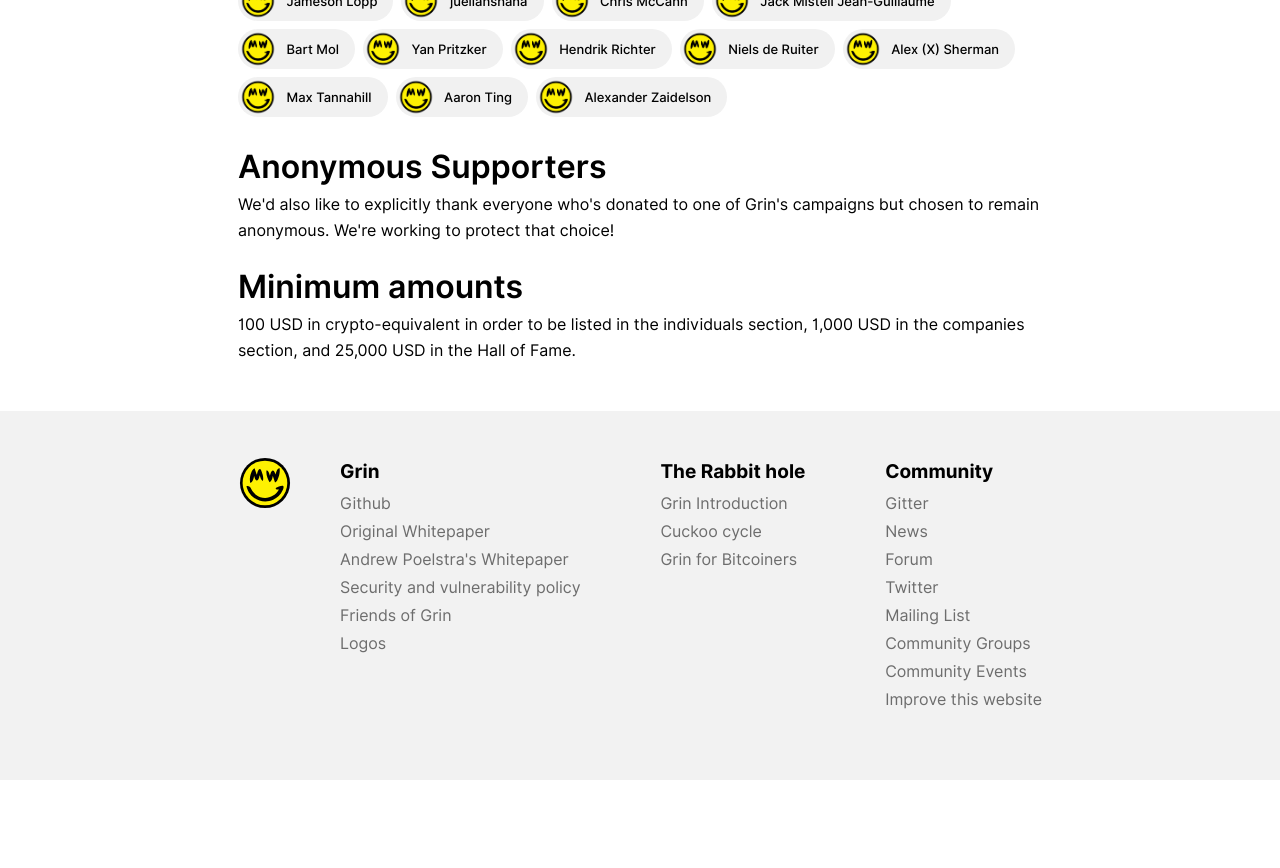
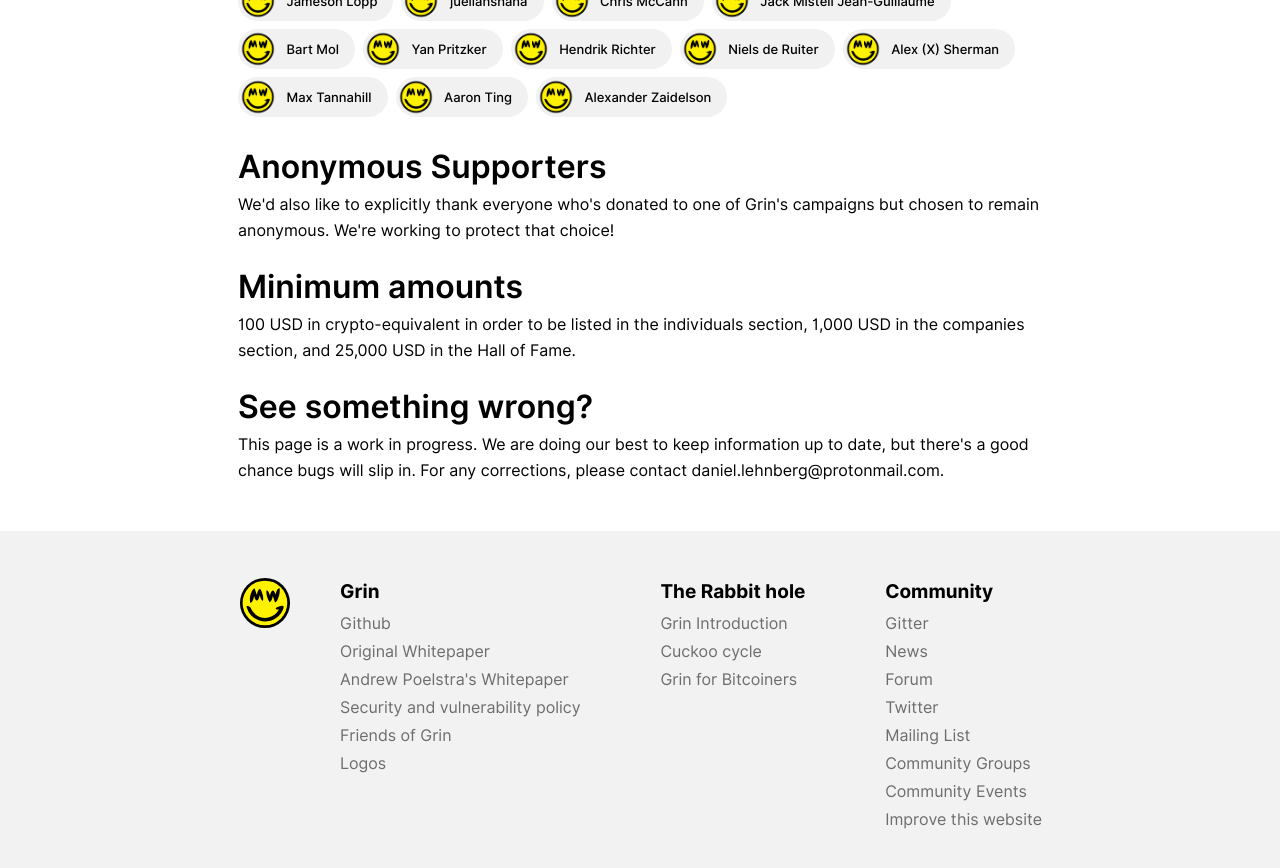
Before and after one commit to mimblewimble/site, a Jekyll site: the page built from friends.html, in a window 1280 px wide and 900 px high, scrolled down 2161 px. Shown: the top 868 px of the window. Built offline with Jekyll 4.4.1, drawn with Linux system fonts in a browser that asks for light colours; nearby versions of some CDN libraries; before the commit the page ends 2941 px from its top, so only the background shows below that.

Commit message:
add correction contact

```diff
--- a/friends.html
+++ b/friends.html
@@ -250,6 +250,10 @@
 
   <h2>Minimum amounts</h2>
   <p>100 USD in crypto-equivalent in order to be listed in the individuals section, 1,000 USD in the companies section, and 25,000 USD in the Hall of Fame.</p>
+
+  <h2>See something wrong?</h2>
+  <p>This page is a work in progress. We are doing our best to keep information up to date, but there's a good chance bugs will slip in. For any corrections, please contact daniel.lehnberg@protonmail.com.</p>
+
   </article>
 
 
```
